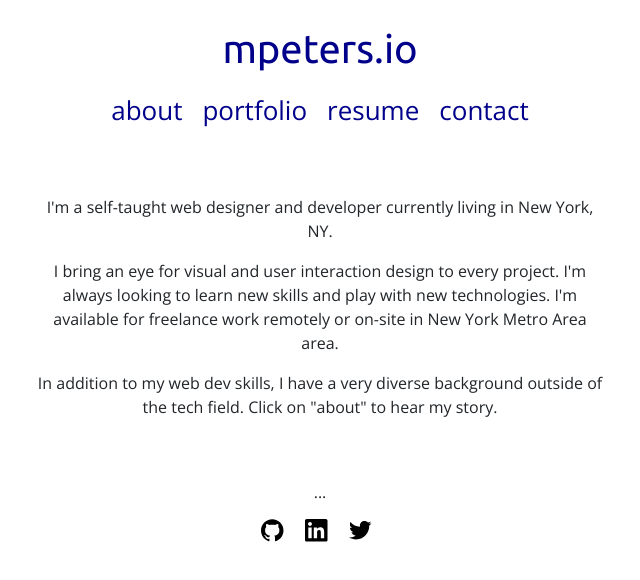
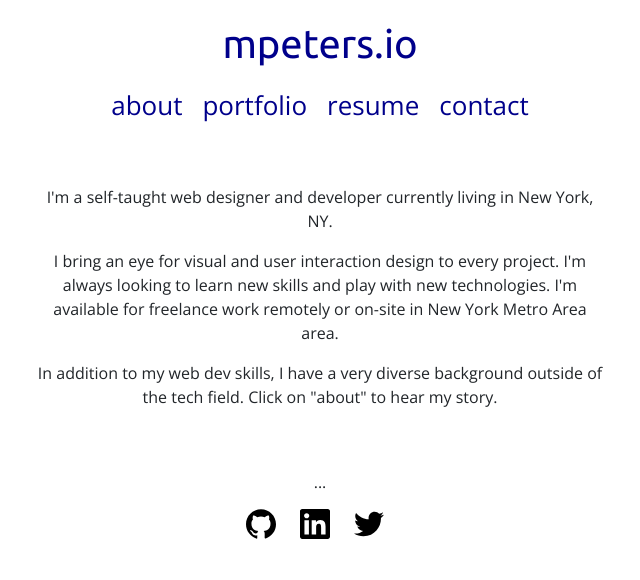
Before and after one commit to mgpeters/mpeters.io, a React (Create React App) app in the folder mpeters-io/: page / in a window 1280 px wide. Shown: the top 580 px of the page, without its empty margins (320-960 px from the left). Built offline with nearby package versions, Linux system fonts and the light colour scheme.

Commit message:
changed SVG sizing

```diff
--- a/mpeters-io/src/App.css
+++ b/mpeters-io/src/App.css
@@ -16,7 +16,7 @@ body {
 /* Header */
 
 .App-header {
-  margin: 10px 10px;
+  margin: 5px 5px;
   padding: 15px 15px;
   background-color:white;
   display: flex;
--- a/mpeters-io/src/data/svgData.json
+++ b/mpeters-io/src/data/svgData.json
@@ -2,9 +2,9 @@
     "svgProps": {
         "style": {},
         "fill": "#fff",
-        "width": 30,
+        "width": 40,
         "className": "",
-        "height": 30,
+        "height": 40,
         "viewBox": "0 0 32 32",
         "xmlns": "http://www.w3.org/2000/svg"
       },
```
